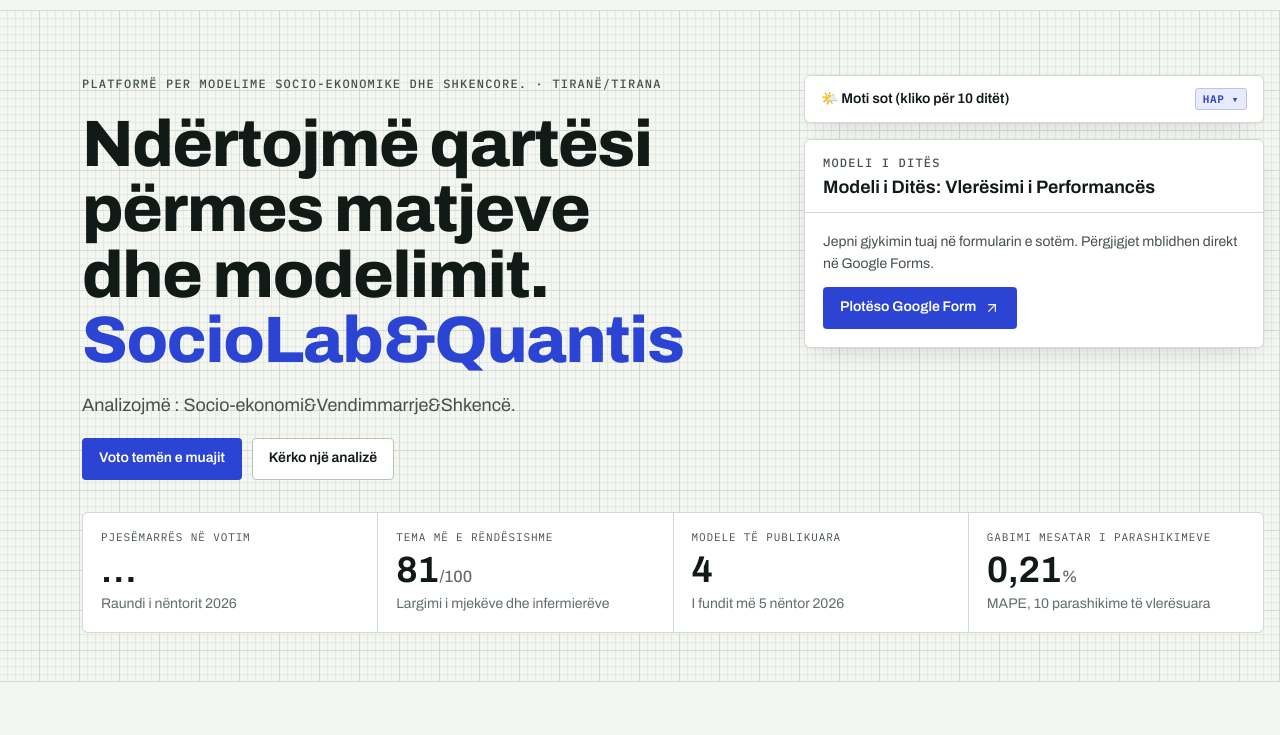
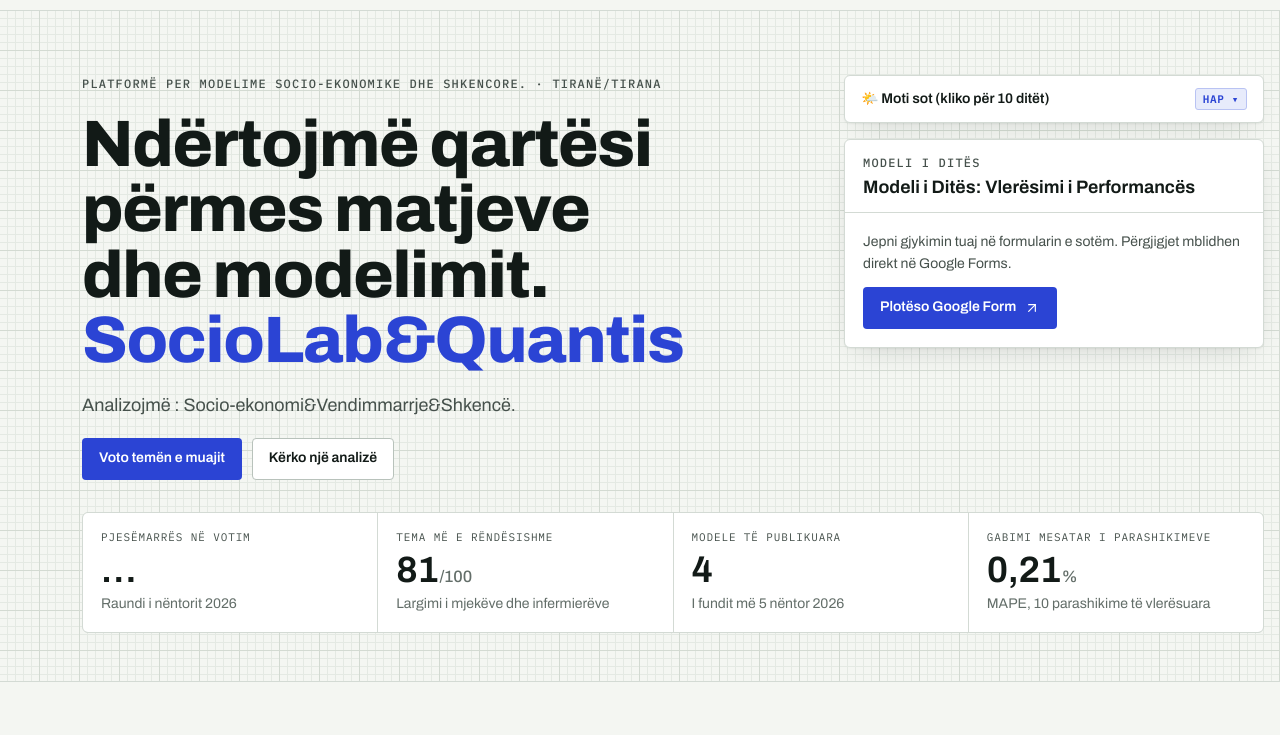
Before and after one commit to LabQuantis/kalibra, a plain HTML site: page index.html in a window 1280 px wide. Shown: the part 54-789 px from the top of the page. Drawn offline with nearby package versions, Linux system fonts and the light colour scheme; no server answers.

Commit message:
Update hero section layout in index.html
shtyjme dritaren

```diff
--- a/index.html
+++ b/index.html
@@ -190,12 +190,12 @@ button, input, select, textarea { font: inherit; color: inherit; }
 .hero .wrap { display: grid; grid-template-columns: minmax(0, 1fr); gap: 32px; padding-block: 44px 40px; }
 @media (min-width: 1000px) {
   .hero .wrap {
-    max-width: none;
-    grid-template-columns: minmax(0, 1.35fr) minmax(340px, 460px);
+    max-width: 100%;
+    grid-template-columns: minmax(0, 1fr) 420px;
     gap: 32px 48px;
     padding-block: 64px 48px;
-    padding-left: max(32px, calc((100vw - var(--wrap)) / 2 + 32px));
-    padding-right: max(16px, env(safe-area-inset-right, 0px));
+    padding-left: max(32px, calc((100% - var(--wrap)) / 2 + 32px));
+    padding-right: 16px;
     align-items: start;
   }
 }
```
